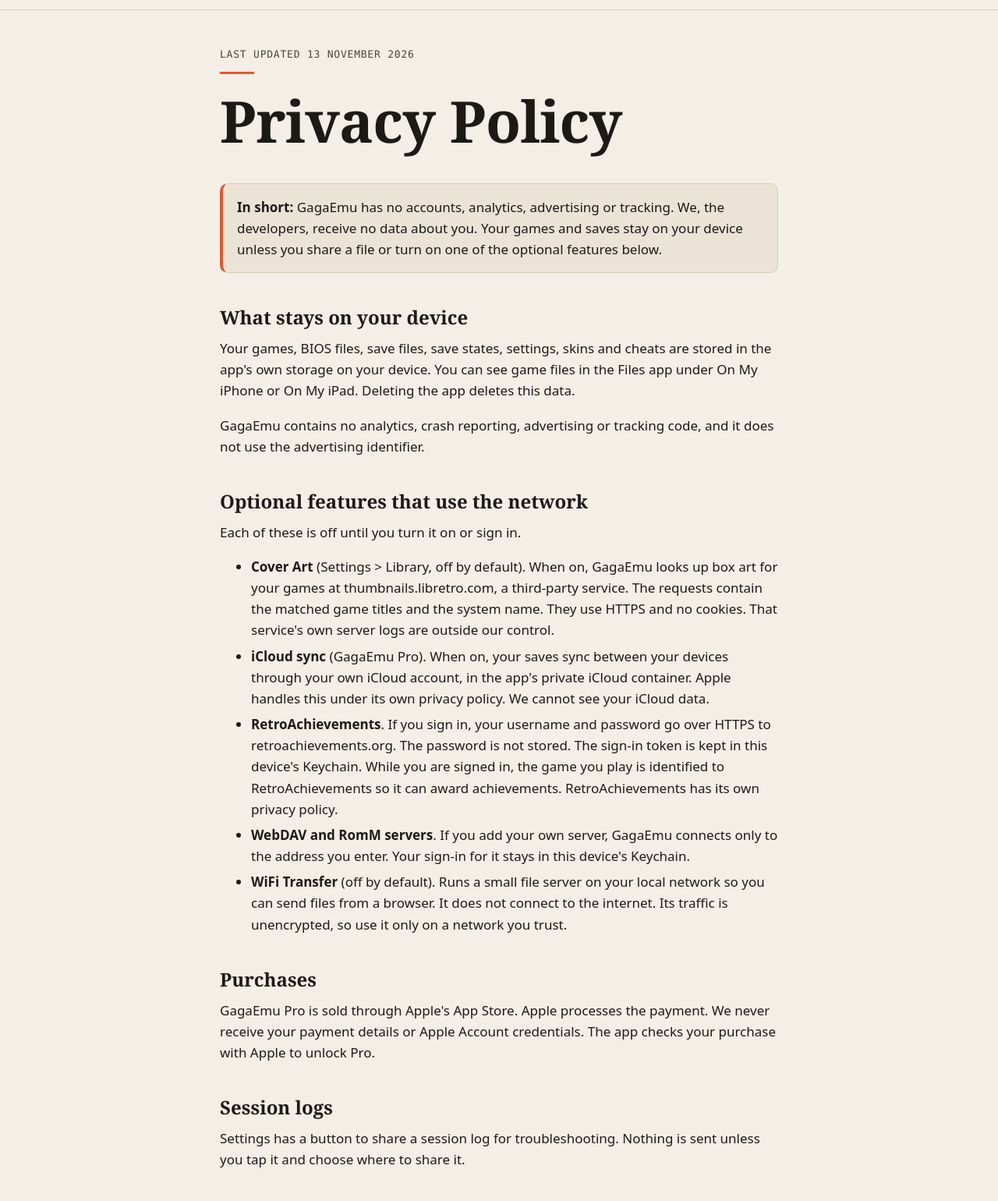
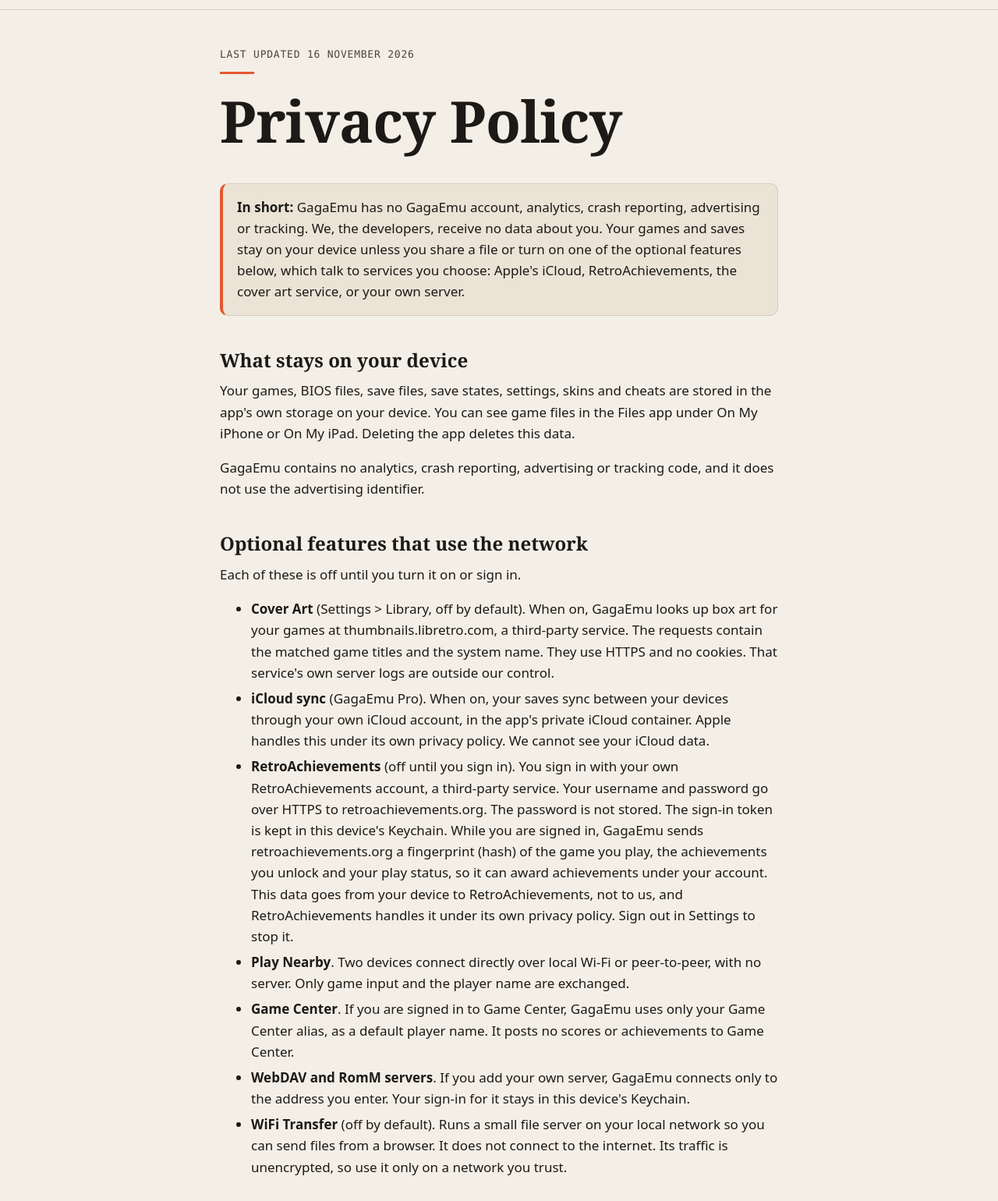
Before and after one commit to zenithblue-oss/gaga-emu-site, a plain HTML site: page privacy.html in a window 1280 px wide. Shown: the part 48-1588 px from the top of the page at 78% size. Drawn offline with Linux system fonts and the light colour scheme.

Commit message:
docs(privacy): RetroAchievements data flow, Play Nearby and Game Center; drop the session log button the app does not have

```diff
--- a/privacy.html
+++ b/privacy.html
@@ -30,11 +30,11 @@
 
 <main id="main" class="doc">
   <div class="wrap">
-    <p class="meta">Last updated 13 November 2026</p>
+    <p class="meta">Last updated 16 November 2026</p>
     <h1 class="tick">Privacy Policy</h1>
 
     <div class="card">
-      <p><strong>In short:</strong> GagaEmu has no accounts, analytics, advertising or tracking. We, the developers, receive no data about you. Your games and saves stay on your device unless you share a file or turn on one of the optional features below.</p>
+      <p><strong>In short:</strong> GagaEmu has no GagaEmu account, analytics, crash reporting, advertising or tracking. We, the developers, receive no data about you. Your games and saves stay on your device unless you share a file or turn on one of the optional features below, which talk to services you choose: Apple's iCloud, RetroAchievements, the cover art service, or your own server.</p>
     </div>
 
     <h2>What stays on your device</h2>
@@ -46,16 +46,15 @@
     <ul>
       <li><strong>Cover Art</strong> (Settings &gt; Library, off by default). When on, GagaEmu looks up box art for your games at thumbnails.libretro.com, a third-party service. The requests contain the matched game titles and the system name. They use HTTPS and no cookies. That service's own server logs are outside our control.</li>
       <li><strong>iCloud sync</strong> (GagaEmu Pro). When on, your saves sync between your devices through your own iCloud account, in the app's private iCloud container. Apple handles this under its own privacy policy. We cannot see your iCloud data.</li>
-      <li><strong>RetroAchievements</strong>. If you sign in, your username and password go over HTTPS to retroachievements.org. The password is not stored. The sign-in token is kept in this device's Keychain. While you are signed in, the game you play is identified to RetroAchievements so it can award achievements. RetroAchievements has its own privacy policy.</li>
+      <li><strong>RetroAchievements</strong> (off until you sign in). You sign in with your own RetroAchievements account, a third-party service. Your username and password go over HTTPS to retroachievements.org. The password is not stored. The sign-in token is kept in this device's Keychain. While you are signed in, GagaEmu sends retroachievements.org a fingerprint (hash) of the game you play, the achievements you unlock and your play status, so it can award achievements under your account. This data goes from your device to RetroAchievements, not to us, and RetroAchievements handles it under its own privacy policy. Sign out in Settings to stop it.</li>
+      <li><strong>Play Nearby</strong>. Two devices connect directly over local Wi-Fi or peer-to-peer, with no server. Only game input and the player name are exchanged.</li>
+      <li><strong>Game Center</strong>. If you are signed in to Game Center, GagaEmu uses only your Game Center alias, as a default player name. It posts no scores or achievements to Game Center.</li>
       <li><strong>WebDAV and RomM servers</strong>. If you add your own server, GagaEmu connects only to the address you enter. Your sign-in for it stays in this device's Keychain.</li>
       <li><strong>WiFi Transfer</strong> (off by default). Runs a small file server on your local network so you can send files from a browser. It does not connect to the internet. Its traffic is unencrypted, so use it only on a network you trust.</li>
     </ul>
 
     <h2>Purchases</h2>
     <p>GagaEmu Pro is sold through Apple's App Store. Apple processes the payment. We never receive your payment details or Apple Account credentials. The app checks your purchase with Apple to unlock Pro.</p>
-
-    <h2>Session logs</h2>
-    <p>Settings has a button to share a session log for troubleshooting. Nothing is sent unless you tap it and choose where to share it.</p>
 
     <h2>Children</h2>
     <p>GagaEmu collects no personal information from anyone, including children.</p>
```
Also changed, not shown: support.html (+1 -1 lines).
